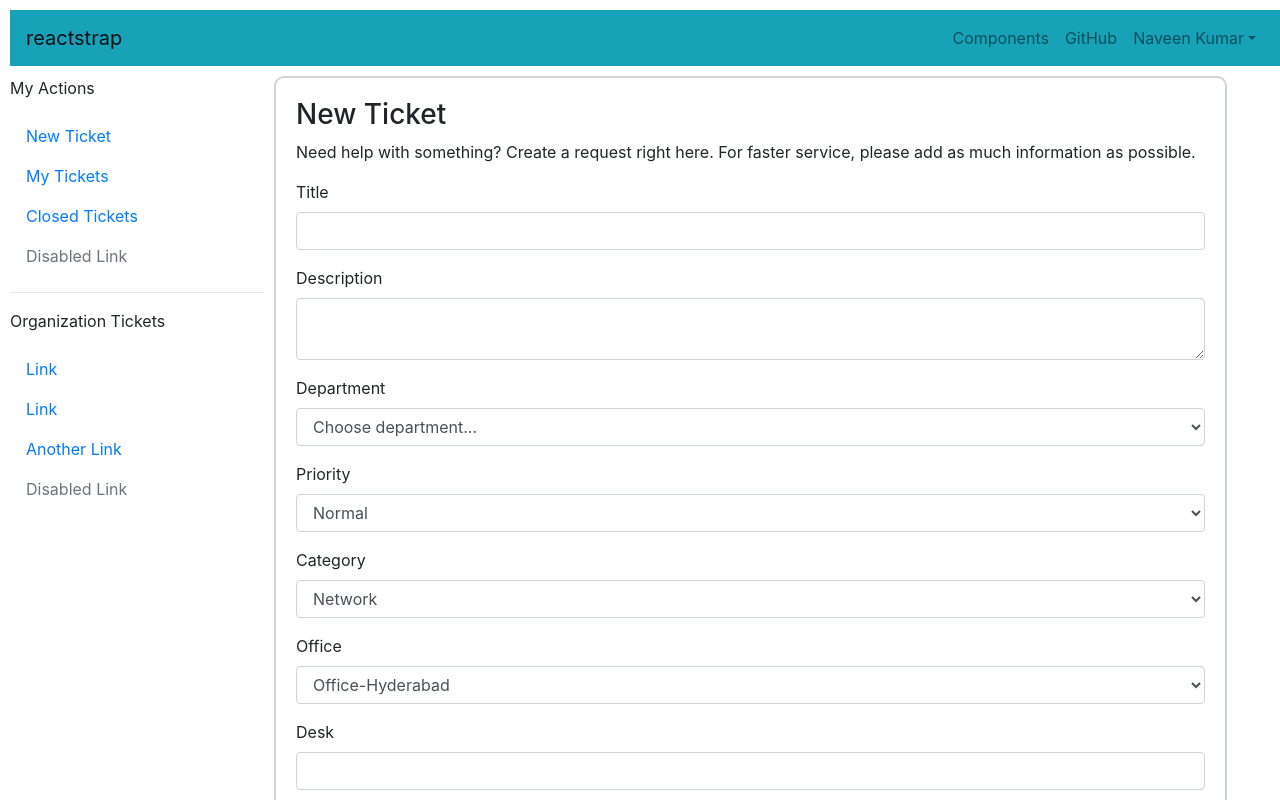
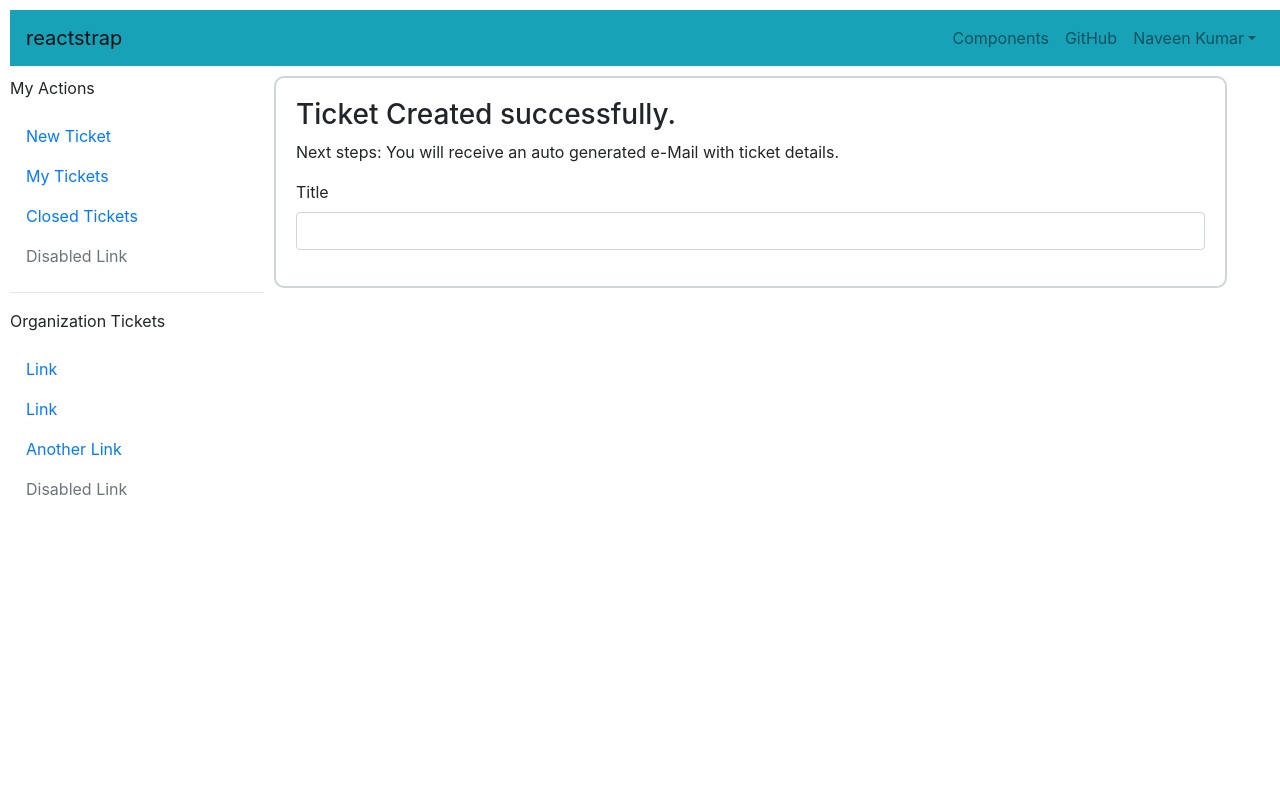
Before and after one commit to naveenanem22/ReactReduxThunk, a React (Create React App) app: page /newticket in a window 1280 px wide. Shown: the top 800 px of the page. Built offline with nearby package versions, Linux system fonts and the light colour scheme.

Commit message:
Updated success page

```diff
--- a/src/actions/TicketActions.js
+++ b/src/actions/TicketActions.js
@@ -20,7 +20,7 @@
         formData.append(name, ticket[name]);
       }
     return function (dispatch) {
-        fetch(`https://15e23b61-e331-41c0-9725-2c46ebe98828.mock.pstmn.io/v0/ticket-management/tickets`,{
+        return fetch(`https://15e23b61-e331-41c0-9725-2c46ebe98828.mock.pstmn.io/v0/ticket-management/tickets`,{
             method : 'POST',
             body : formData
         })
@@ -33,7 +33,7 @@
        )
         .then((statusMessage) => {
             console.log(statusMessage);
-           //dispatch(addProduct({name: json.headers.host}));
+           dispatch(createTicketSuccess());
         },
        );
       };
--- a/src/containers/CreateTicketPage.jsx
+++ b/src/containers/CreateTicketPage.jsx
@@ -2,9 +2,19 @@
 import CreateNewTicketForm from "./CreateTicketForm";
 import HeaderNavBar from "../components/HeaderNavBar";
 import SideNavBar from '../components/SideNavBar';
+import {connect} from 'react-redux';
+import CreateTicketSuccessForm from './CreateTicketSuccessForm';
 
-export default class CreateNewTicketPage extends React.Component {
+class CreateNewTicketPage extends React.Component {
+    constructor(props){
+        super(props);
+        this.state = {
+
+        }
+    }
+
     render(){
+        console.log(this.props);
         return (
             <div class = 'new-ticket-page'>
                 <div class = 'new-ticket-header'>
@@ -13,11 +23,27 @@
                 <div class = 'new-ticket-side-nav'>
                 <SideNavBar></SideNavBar>
                 </div>
-                <div class = 'new-ticket-form'>
+                {this.props.isCreateTicketFormVisible && <div class = 'new-ticket-form'>
                 <CreateNewTicketForm ></CreateNewTicketForm>
-                </div>
+                </div>}
+                {this.props.isCreateTicketSuccessFormVisible && <div class = 'new-ticket-form'>
+                <CreateTicketSuccessForm ></CreateTicketSuccessForm>
+                </div>}
             </div>
 
         );
     }
+
+
 }
+
+const mapStateToProps = function (state){
+    return {
+        isCreateTicketFormVisible: state.ticketList.isCreateTicketFormVisible,
+        isCreateTicketSuccessFormVisible : state.ticketList.isCreateTicketSuccessFormVisible,
+        isCreateTicketFailureFormVisible : state.ticketList.isCreateTicketFailureFormVisible
+
+    }
+  }
+
+  export default connect(mapStateToProps)(CreateNewTicketPage);
--- a/src/containers/CreateTicketSuccessForm.jsx
+++ b/src/containers/CreateTicketSuccessForm.jsx
@@ -6,11 +6,9 @@
   constructor(props){
     super(props);
 
-    //State
     this.state = {
 
     }
-
   }
 
 
@@ -21,9 +19,7 @@
       <Form>
         <FormGroup>
           <h3>Ticket Created successfully.</h3>
-          <p> Need help with something?
-            Create a request right here. For faster service,
-            please add as much information as possible.</p>
+          <p> Next steps: You will receive an auto generated e-Mail with ticket details.</p>
         </FormGroup>
         <FormGroup>
           <Label for="ticketTitle">Title</Label>
--- a/src/index.js
+++ b/src/index.js
@@ -15,7 +15,11 @@
 const store = createStore(MainReducer,{
     products : [],
     user : '',
-    tickets: []
+    ticketList: {tickets:[],
+        isLoadingScreen : false,
+        isCreateTicketFormVisible: false,
+        isCreateTicketSuccessFormVisible : true,
+        isCreateTicketFailureFormVisible : false}
 },allStoreEnhancers);
 
 
--- a/src/reducers/MainReducer.js
+++ b/src/reducers/MainReducer.js
@@ -6,6 +6,6 @@
 export const MainReducer = combineReducers(
     {products : productReducer,
     user : userReducer,
-    tickets : ticketReducer}
+    ticketList : ticketReducer}
 
 )
--- a/src/reducers/TicketReducer.js
+++ b/src/reducers/TicketReducer.js
@@ -1,12 +1,13 @@
 import {CREATE_TICKET, CREATE_TICKET_SUCCESS, CREATE_TICKET_FAILURE} from '../actions/ActionTypes';
 
-export function ticketReducer(state = [], action){
+export function ticketReducer(state = {}, action){
     switch(action.type){
         case CREATE_TICKET:
         return state;
 
         case CREATE_TICKET_SUCCESS:
-        return state;
+        return { ...state, isLoadingScreen: false, isCreateTicketFormVisible: false,
+            isCreateTicketSuccessFormVisible: true, isCreateTicketFailureFormVisible : false };
 
         case CREATE_TICKET_FAILURE:
         return state;
```
Also changed, not shown: 1 other file (tests, documents, lock files or other folders).
